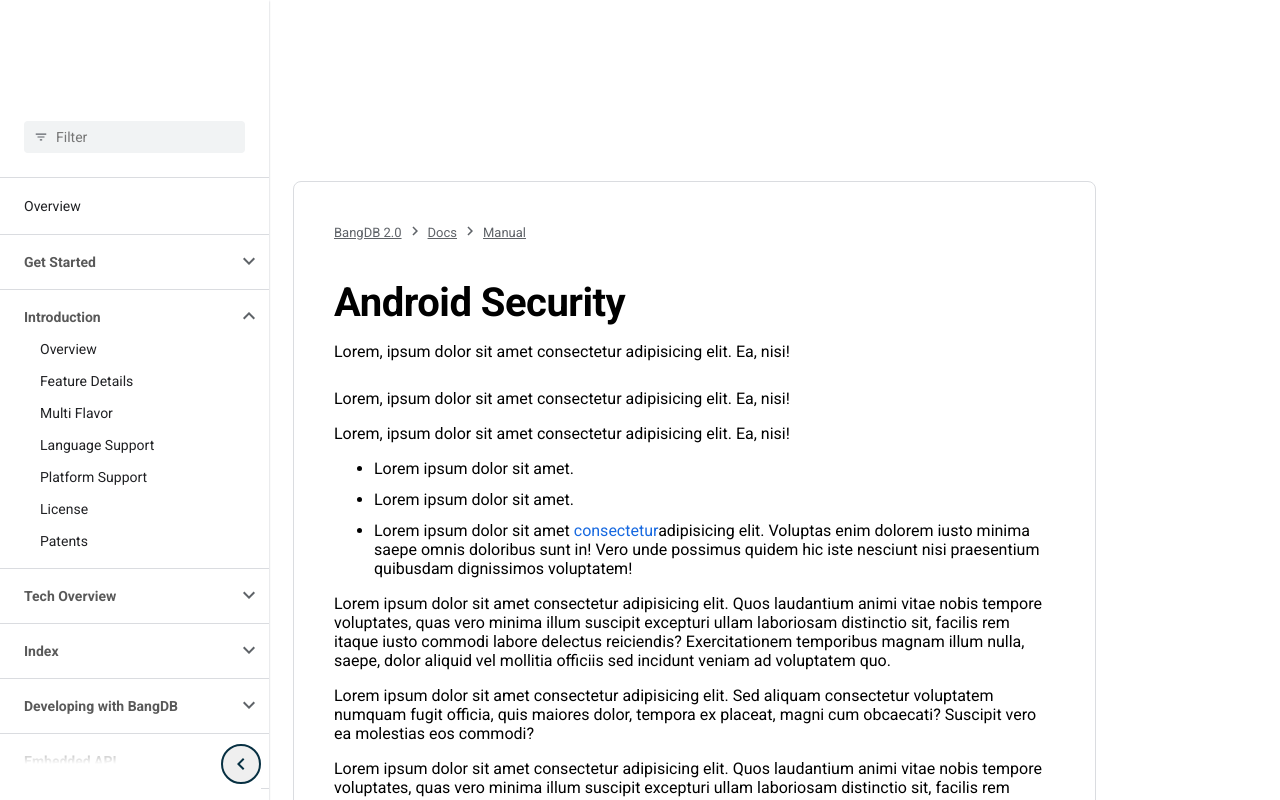
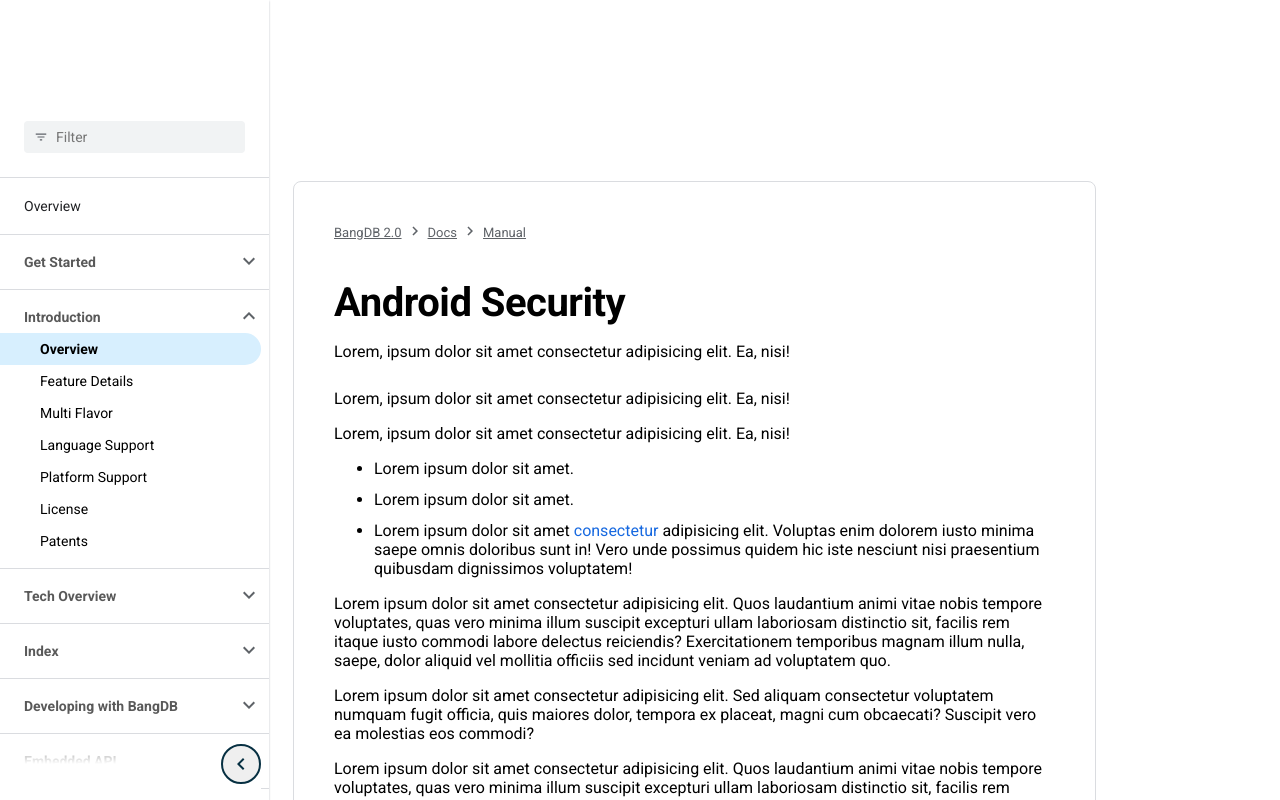
Before and after one commit to ujjwal-iqlect/bangdb-docs, a Next.js app: page / in a window 1280 px wide. Both pictures are taken after a click on the link 249 px from the left and 317 px from the top of the page. Shown: the top 800 px of the page. Built offline with nearby package versions, Linux system fonts and the light colour scheme.

Commit message:
active link functionality added

```diff
--- a/components/DevArticle/index.js
+++ b/components/DevArticle/index.js
@@ -149,7 +149,8 @@ export default function DevArticle() {
                   <li>Lorem ipsum dolor sit amet.</li>
                   <li>Lorem ipsum dolor sit amet.</li>
                   <li>
-                    Lorem ipsum dolor sit amet <a href={"/done"}>consectetur</a>
+                    Lorem ipsum dolor sit amet
+                    <Link href={"/done"}> consectetur </Link>
                     adipisicing elit. Voluptas enim dolorem iusto minima saepe
                     omnis doloribus sunt in! Vero unde possimus quidem hic iste
                     nesciunt nisi praesentium quibusdam dignissimos voluptatem!
--- a/components/SideItem/index.js
+++ b/components/SideItem/index.js
@@ -1,9 +1,11 @@
 import React, { useState } from "react";
 import styled from "styled-components";
 import Link from "next/link";
+import { useRouter } from "next/router";
 
 export default function SideItem({ item }) {
   const [expanded, setExpanded] = useState(false);
+  const router = useRouter();
 
   const showNestedAccordion = () => setExpanded(!expanded);
 
@@ -12,8 +14,18 @@ export default function SideItem({ item }) {
       {!item.childrens ? (
         <div>
           <DevNavAccordianSectionItem>
-            <DevNavAccordianSectionTitle href={`${item.path}`}>
-              <DevNavAccordianSectionText>
+            <DevNavAccordianSectionTitle
+              href={`${item.path}`}
+              style={{
+                background: router.pathname === item.path ? "#d7effe" : null,
+              }}
+            >
+              <DevNavAccordianSectionText
+                style={{
+                  fontWeight: router.pathname === item.path ? "700" : null,
+                  color: "black",
+                }}
+              >
                 {item.title}
               </DevNavAccordianSectionText>
             </DevNavAccordianSectionTitle>
--- a/components/Sidebar/index.js
+++ b/components/Sidebar/index.js
@@ -3,11 +3,13 @@ import styled from "styled-components";
 import { SidebarData } from "../SidebarData";
 import SideAccord from "../SideAccord";
 import DevNavList from "../DevNavList";
+import { useRouter } from "next/router";
 
 export default function Sidebar() {
   const [sidebar, setSidebar] = useState(false);
   const [iconHover, setIconHover] = useState(false);
   const [query, setQuery] = useState("");
+  const router = useRouter();
 
   const showSidebar = () => setSidebar(!sidebar);
   const handleIconHoverMouseEnter = () => setIconHover(true);
@@ -185,7 +187,7 @@ const SidebarBlur = styled.div`
   bottom: 0;
   left: 0;
   height: 64px;
-  -webkit-mask-image: -webkit-linear-gradient(transparent, #000 28px);
+  mask-image: -webkit-linear-gradient(transparent, #000 28px);
   pointer-events: none;
   position: fixed;
   width: calc(269px - 8px);
--- a/components/SidebarData/index.js
+++ b/components/SidebarData/index.js
@@ -90,7 +90,7 @@ export const SidebarData = [
       {
         id: "1",
         title: "Overview",
-        path: "/overview",
+        path: "/",
       },
       {
         id: "2",
```
